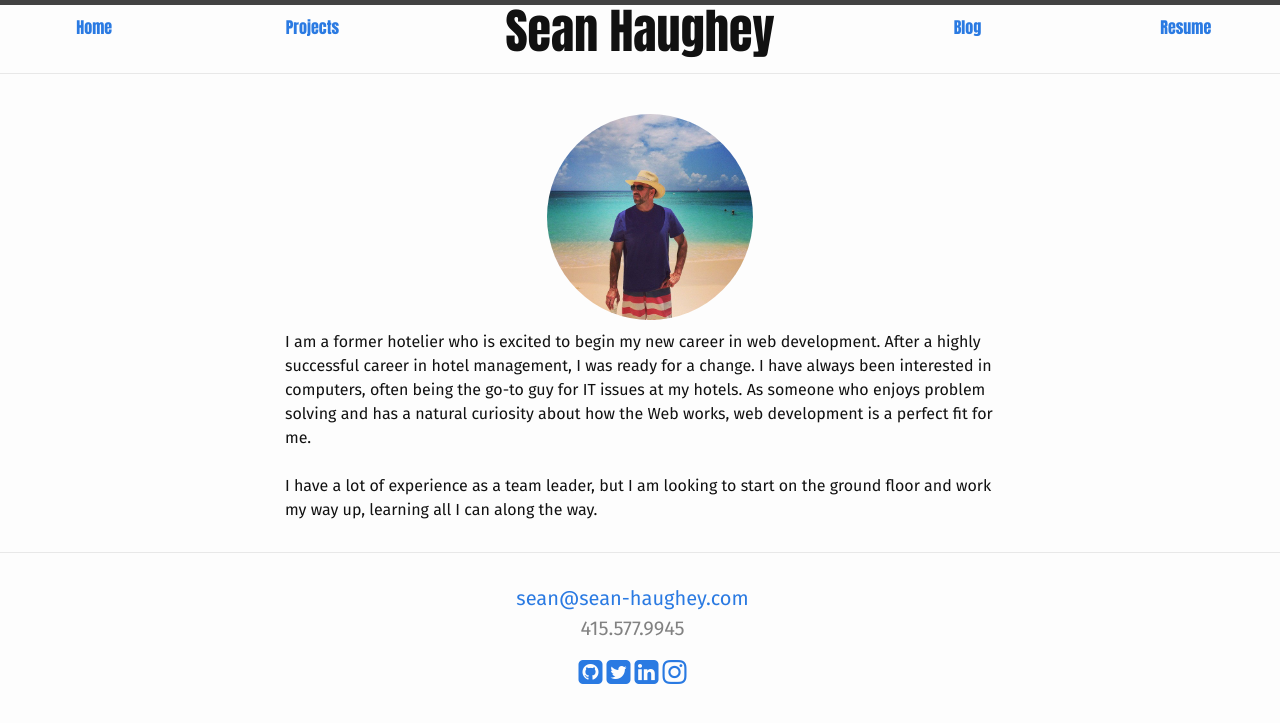
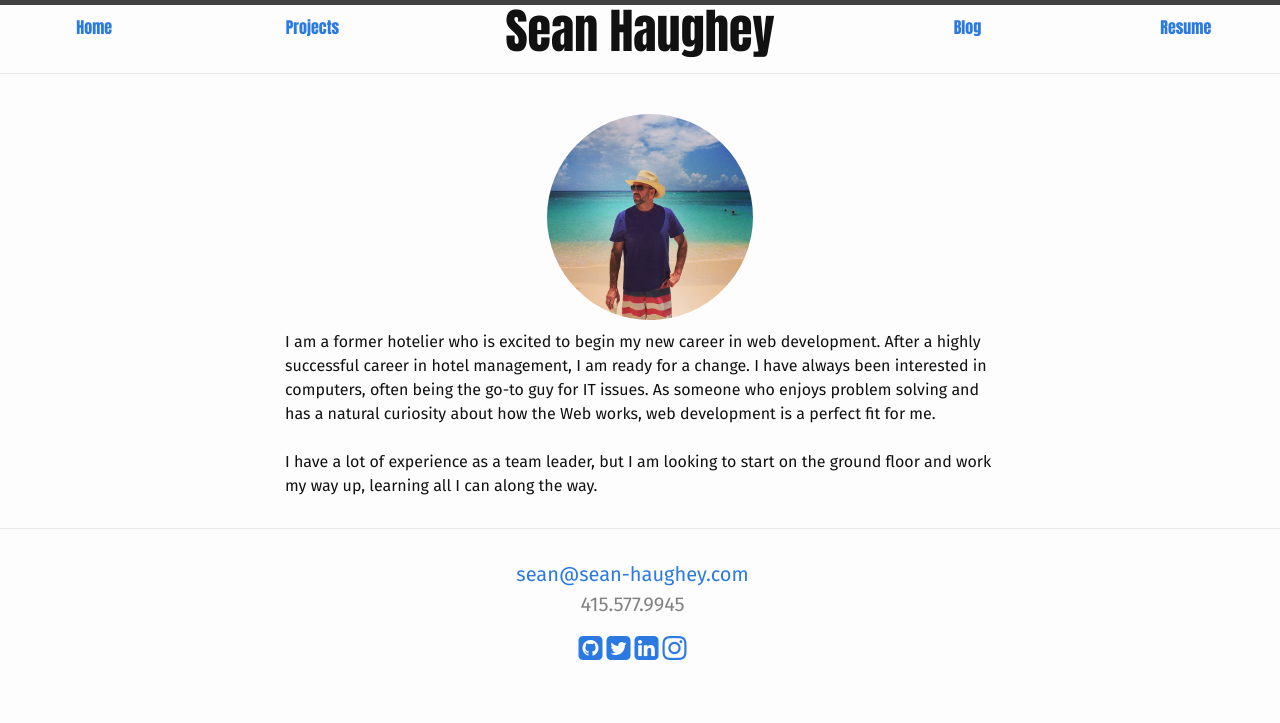
Before and after one commit to seanhaughey/sean_haughey, a Jekyll site: the page built from index.html, in a window 1280 px wide. Shown: the top 723 px of the page. Built offline with Jekyll 4.4.1, drawn with Linux system fonts in a browser that asks for light colours; nearby versions of some CDN libraries; library files that are not in the unit come from our copies.

```diff
--- a/index.html
+++ b/index.html
@@ -9,7 +9,7 @@ layout: homepage
   </div>
 </div>
 <div class="row">
-    I am a former hotelier who is excited to begin my new career in web development. After a highly successful career in hotel management, I was ready for a change. I have always been interested in computers, often being the go-to guy for IT issues at my hotels. As someone who enjoys problem solving and has a natural curiosity about how the Web works, web development is a perfect fit for me.
+    I am a former hotelier who is excited to begin my new career in web development. After a highly successful career in hotel management, I am ready for a change. I have always been interested in computers, often being the go-to guy for IT issues. As someone who enjoys problem solving and has a natural curiosity about how the Web works, web development is a perfect fit for me.
 <br>
 <br>
     I have a lot of experience as a team leader, but I am looking to start on the ground floor and work my way up, learning all I can along the way.
```
Also changed, not shown: 1 other file.
